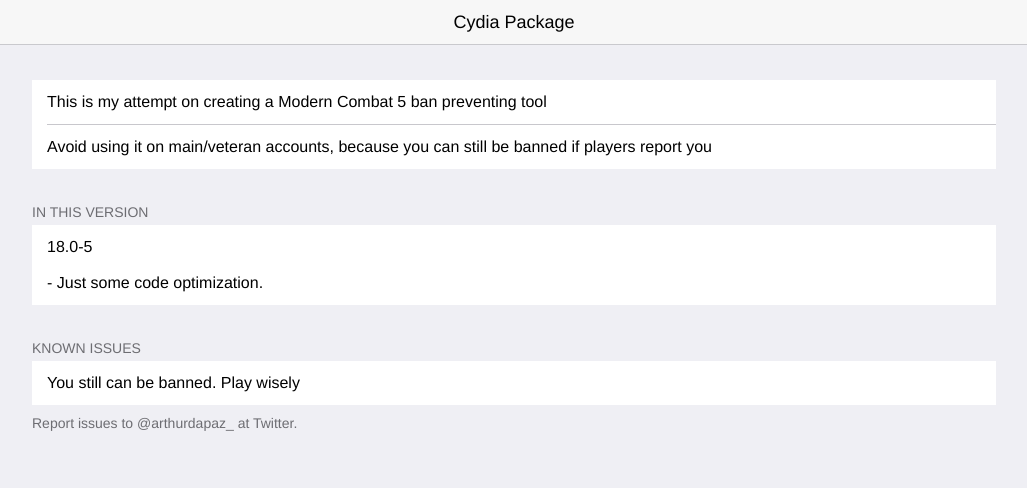
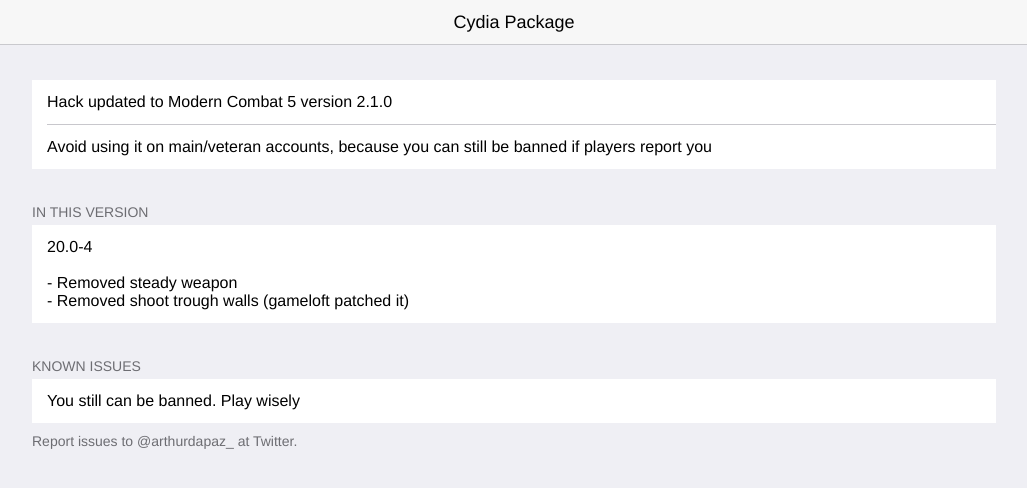
Before and after one commit to arthurdapaz/arthurdapaz.github.io, a plain HTML site: page depic/mchack/index.html in a window 1280 px wide. Shown: the whole page, without its empty margins (126-1153 px from the left). Drawn offline with Linux system fonts and the light colour scheme.

Commit message:
updated new version 2

```diff
--- a/depic/mchack/index.html
+++ b/depic/mchack/index.html
@@ -23,7 +23,7 @@
   <main id="content" role="main">
     <ul>
       <li>
-        This is my attempt on creating a Modern Combat 5 ban preventing tool</p>
+        Hack updated to Modern Combat 5 version 2.1.0</p>
       </li>
       <li>
         Avoid using it on main/veteran accounts, because you can still be banned if players report you
@@ -32,8 +32,9 @@
     <h2 id="in-this-version">In this version</h2>
     <ul>
       <li>
-        <p>18.0-5</p><br>
-        <p>- Just some code optimization.</p>
+        <p>20.0-4</p><br>
+        <p>- Removed steady weapon</p>
+        <p>- Removed shoot trough walls (gameloft patched it)</p>
       </li>
     </ul>
     <h2 id="known-issues">Known&nbsp;Issues</h2>
```
